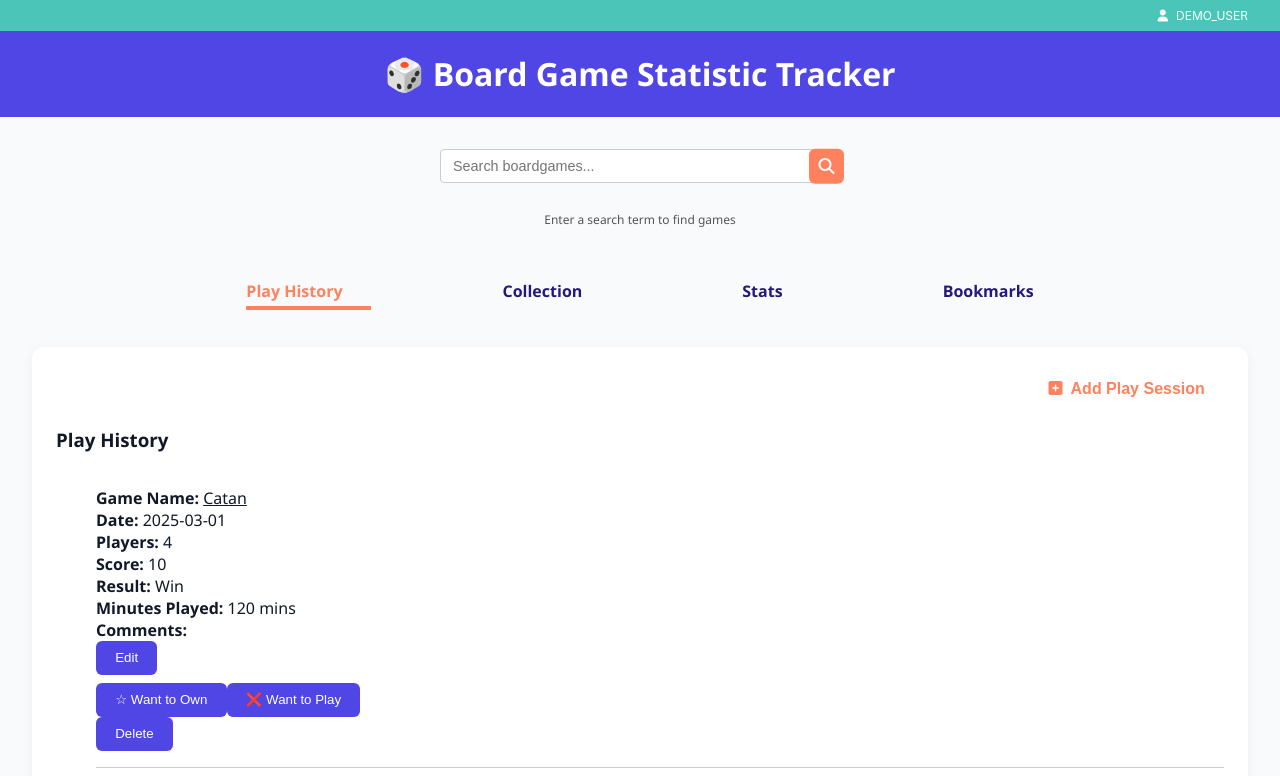
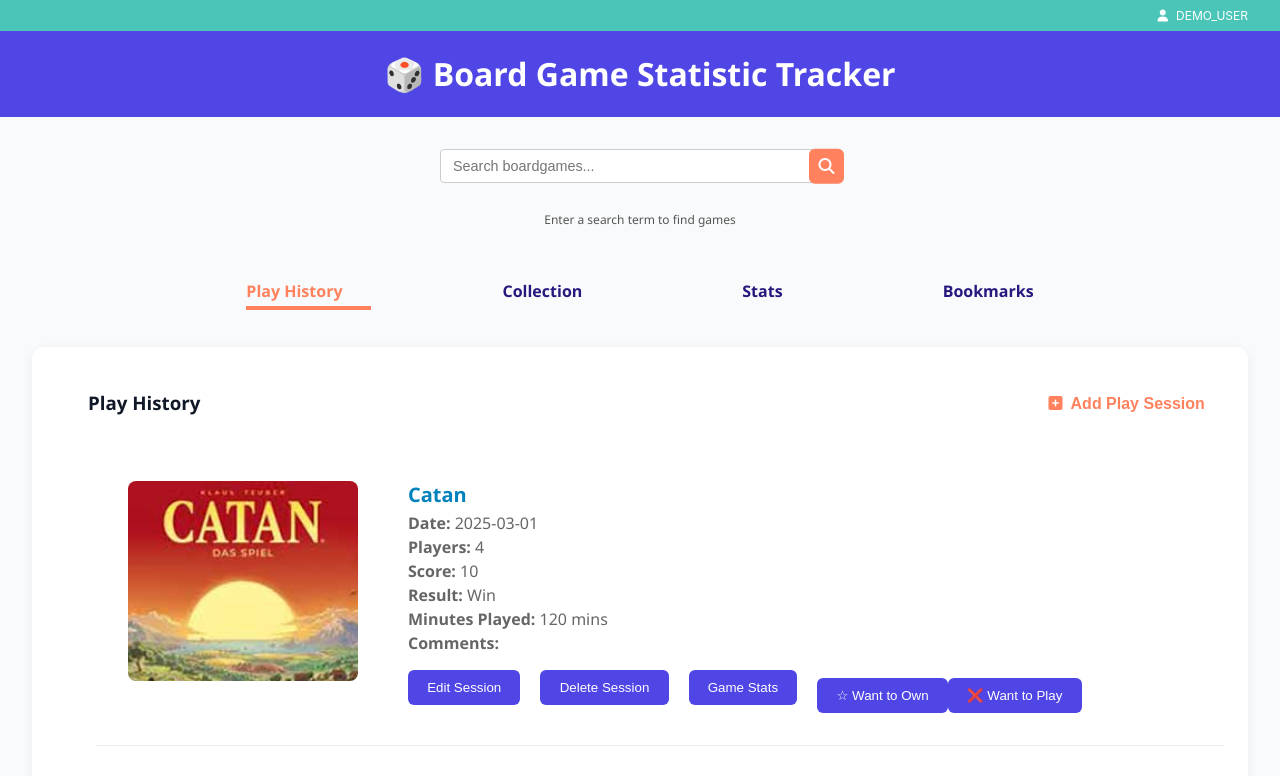
Before and after one commit to kwags/bgst, a React (Create React App) app: page / in a window 1280 px wide. Shown: the top 776 px of the page. Built offline with nearby package versions, Linux system fonts and the light colour scheme.

Commit message:
Connected playhistory mockAPI data with boardgame mockAPI data to use image and id from boardgame mockAPI data . Added css styling to PlayHistory list.

```diff
--- a/src/App.js
+++ b/src/App.js
@@ -79,8 +79,10 @@ function App() {
               <div ref={gameSessionFormRef}></div>
               {/* Add a Play Session Button and Slide Panel */}
               <section className="app-section">
-
-                <button className="add-session-button" onClick={() => setShowSessionForm(true)}><i className="fas fa-plus-square"></i>Add Play Session</button>
+                <div className="play-history-header">
+                  <h3 className="play-history-title">Play History</h3>
+                  <button className="add-session-button" onClick={() => setShowSessionForm(true)}><i className="fas fa-plus-square"></i>Add Play Session</button>
+                </div>
                 <SlidePanel show={showSessionForm}
                   onClose={() => { setShowSessionForm(false); setEditingPlayHistoryItem(null); setSelectedGameForSession(""); }}
                   heading={editingPlayHistoryItem ? "Edit Play Session" : "Add Play Session"}>
--- a/src/PlayHistory.js
+++ b/src/PlayHistory.js
@@ -1,44 +1,55 @@
 // Play History is a List of Game Sessions
-
 import React from 'react';
 import { Link } from 'react-router-dom';
 import BookmarkButtons from './BookmarkButtons';
+import styles from './styles/PlayHistory.module.css';
+import { useNavigate } from 'react-router-dom';
 
-function PlayHistory({ items, setItems, onEdit, bookmarks, setBookmarks, userId }) {
+function PlayHistory({ items, setItems, onEdit, bookmarks, setBookmarks }) {
   const deleteGameSession = (id) => {
     setItems(items.filter(item => item.id !== id));
   };
+  const navigate = useNavigate();
 
   return (
-    <div>
-      <h3>Play History</h3>
-      <ul>
+    <div className={styles.container}>
+      <ul className={`${styles.list} ${styles.leftAlignedList}`}>
         {items.map(item => (
-          <div key={item.id} style={{ borderBottom: "1px solid #ccc", padding: "1rem 0" }}>
-            <strong>Game Name: </strong>
+          <li key={item.id} className={`${styles.listItem} ${styles.leftCard}`}>
+            <div className={styles.cardContent}>
+              {item.image && (
+                <div className={styles.imageMask}>
+                  <img src={item.image} alt={item.name} className={styles.gameImage} />
+                </div>
+              )}
+              <div className={`${styles.gameDetails} ${styles.leftDetails}`}>
+                <h3 className={styles.gameName}>
                   <Link
                     to={`/game/${encodeURIComponent(item.name)}`}
-              style={{ textDecoration: 'underline', color: 'inherit' }}
+                    style={{ textDecoration: 'none', color: '#0082BC' }}
                   >
                     {item.name}
                   </Link>
-            <br />
-            <strong>Date:</strong> {item.date}<br />
-            <strong>Players:</strong> {item.numPlayers}<br />
-            <strong>Score:</strong> {item.score}<br />
-            <strong>Result:</strong> {item.result}<br />
-            <strong>Minutes Played:</strong> {item.time} mins<br />
-            <strong>Comments:</strong> {item.comments}<br />
-            <button onClick={() => onEdit(item)}>Edit</button>
-
+                </h3>
+                <p className={styles.gameInfo}><strong>Date:</strong> {item.date}</p>
+                <p className={styles.gameInfo}><strong>Players:</strong> {item.numPlayers}</p>
+                <p className={styles.gameInfo}><strong>Score:</strong> {item.score}</p>
+                <p className={styles.gameInfo}><strong>Result:</strong> {item.result}</p>
+                <p className={styles.gameInfo}><strong>Minutes Played:</strong> {item.time} mins</p>
+                <p className={styles.gameInfo}><strong>Comments:</strong> {item.comments}</p>
+                <div className={styles.buttonGroup}>
+                  <button onClick={() => onEdit(item)}>Edit Session</button>
+                  <button onClick={() => deleteGameSession(item.id)}>Delete Session</button>
+                  <button onClick={() => navigate(`/stats/${item.gameId}`)}>Game Stats</button>
                   <BookmarkButtons
                     gameId={item.gameId}
                     bookmarks={bookmarks}
                     setBookmarks={setBookmarks}
                   />
-
-            <button onClick={() => deleteGameSession(item.id)}>Delete</button>
                 </div>
+              </div>
+            </div>
+          </li>
         ))}
       </ul>
     </div>
--- a/src/mockAPI.js
+++ b/src/mockAPI.js
@@ -86,24 +86,29 @@ export const addBoardGame = async (newGame) => {
 };
 
 // Simulate fetching play history (all sessions)
-export const fetchPlayHistory = async () => {
-  return new Promise((resolve) => {
-      setTimeout(() => {
-          const history = mockData.gameSessions.map(session => ({
+export async function fetchPlayHistory() {
+  const history = mockData.gameSessions.map(session => {
+    const game = mockData.boardgames.find(game => game.id === session.gameId);
+    const user = mockData.users.find(user => user.id === session.userId);
+
+    return {
       id: session.id,
-              username: mockData.users.find(user => user.id === session.userId)?.username || "Unknown",
-              name: mockData.boardgames.find(game => game.id === session.gameId)?.name || "Unknown",
+      userId: session.userId,
+      username: user ? user.username : "Unknown",
+      gameId: game ? game.id : null,
+      name: game ? game.name : "Unknown",
+      image: game ? game.image : null,
       date: session.date,
       numPlayers: session.numPlayers,
       score: session.score,
       result: session.result,
       time: session.time,
       comments: session.comments,
-          }));
-          resolve(history);
-      }, 500);
+    };
   });
-};
+  return history;
+}
+
 
 // Simulate fetching user-specific play history
 export const fetchUserPlayHistory = async (userId) => {
--- a/src/styles/App.css
+++ b/src/styles/App.css
@@ -68,8 +68,7 @@
   font-size: 1rem;
   font-weight: bold;
   cursor: pointer;
-  margin-left: auto;
-  display: flex;
+  padding-top: 1.5rem;
 }
 
 .add-session-button i {
@@ -83,3 +82,16 @@
   padding: 1rem;
   text-align: center;
 }
+
+.play-history-header {
+  display: flex;
+  justify-content: space-between;
+  align-items: center;
+}
+
+.play-history-title {
+  display: flex;
+  justify-content: space-between;
+  align-items: center;
+  padding-left: 2rem;
+}
--- a/src/styles/BoardGameSearch.module.css
+++ b/src/styles/BoardGameSearch.module.css
@@ -83,7 +83,7 @@
 
   .imageMask {
     width: 230px;
-    height: 180px;
+    height: 200px;
     overflow: hidden;
     border-radius: 8px;
     flex-shrink: 0;
--- /dev/null
+++ b/src/styles/PlayHistory.module.css
@@ -0,0 +1,69 @@
+
+.container {
+    height: 100%;
+    display: flex;
+    flex-direction: column;
+  }
+
+  .list {
+    list-style: none;
+  }
+
+  .listItem {
+    padding: 2rem;
+    border-bottom: 1px solid #eee;
+  }
+
+  .listItem:last-child {
+    border-bottom: none;
+  }
+
+  .gameName {
+    margin: 0 0 0.25rem 0;
+    font-size: 1rem;
+  }
+
+  .gameInfo {
+    font-size: 1rem;
+    color: #666;
+  }
+
+  .cardContent {
+    display: flex;
+    align-items: flex-start;
+    gap: 50px;
+   }
+
+  .imageMask {
+    width: 230px;
+    height: 200px;
+    overflow: hidden;
+    border-radius: 8px;
+    flex-shrink: 0;
+  }
+
+  .gameImage {
+    width: 100%;
+    height: 100%;
+    object-fit: cover;
+  }
+
+  .gameDetails {
+    flex: 1;
+  }
+
+  .gameName {
+    font-size: 1.25rem;
+    color: #0082BC;
+  }
+
+  .gameInfo {
+    margin: 2px 0;
+  }
+
+  .buttonGroup {
+    display: flex;
+    flex-direction: row;
+    gap: 20px;
+    margin-top: 1rem;
+  }
```
Lines whose indentation alone changed are shown as unchanged.
